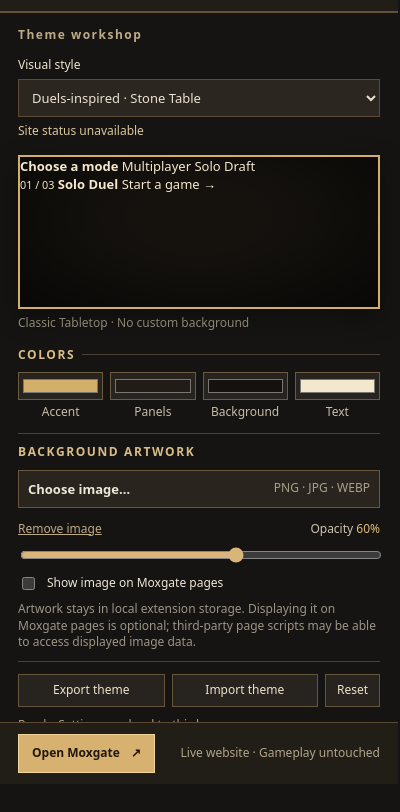
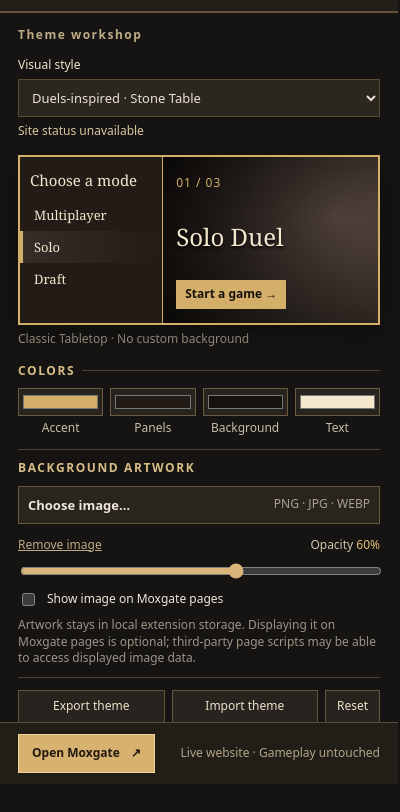
Before and after one commit to JPLuker/MoxgateEnhanced, a browser extension: page popup.html in a window 400 px wide. Shown: the part 60-872 px from the top of the page. Drawn offline with Linux system fonts and the light colour scheme.

Commit message:
Style theme editor preview as the new Duels-style mode menu

```diff
--- a/popup.css
+++ b/popup.css
@@ -19,7 +19,7 @@ main{padding:14px 18px 9px}
 .introline{display:flex;justify-content:space-between;color:#bdaa87;letter-spacing:1.5px;font-size:12px;font-weight:700;margin-bottom:13px}
 .field label{display:block;margin-bottom:6px;color:#f0e5d0;font-size:12px}
 select{height:38px;width:100%;background:#2b2720;border:1px solid #5b4b34;color:#eae1d2;padding:0 9px;border-radius:0}
-.site-preview{height:154px;overflow:hidden;position:relative;isolation:isolate;background:var(--backdrop);color:var(--ink);border:2px solid var(--accent);margin-top:15px;box-shadow:0 8px 25px #0005}
+.site-preview{display:grid;grid-template-columns:40% 60%;height:170px;overflow:hidden;position:relative;isolation:isolate;background:var(--backdrop);color:var(--ink);border:2px solid var(--accent);margin-top:15px;box-shadow:0 8px 25px #0005}
 .site-preview::before{content:"";position:absolute;inset:0;z-index:-1;background-image:var(--custom-image);background-size:cover;background-position:center;opacity:var(--image-opacity);pointer-events:none}
 .site-preview::after{content:"";position:absolute;inset:0;z-index:-1;pointer-events:none;background:radial-gradient(ellipse at 50% 40%,transparent 25%,#0009 100%)}
 .mini-nav{height:28px;display:flex;align-items:center;justify-content:space-between;background:var(--surface);border-bottom:1px solid var(--accent);padding:0 9px;font-size:12px;letter-spacing:1px}
@@ -63,3 +63,13 @@ footer>span{color:#b3a58c;font-size:12px;text-align:right}
 @media(prefers-reduced-motion:reduce){*{transition:none!important}}
 
 #site-diagnostic{display:block;margin:6px 0 0;color:#dac69d;font-size:12px;min-height:16px}
+
+/* Miniature of the actual console-style home menu, not a generic card dashboard. */
+.mini-mode-nav{min-width:0;padding:13px 0;background:var(--surface);border-right:1px solid var(--accent);display:flex;flex-direction:column}
+.mini-mode-nav strong{font:normal 15px Georgia,serif;color:var(--ink);padding:0 10px 9px}
+.mini-mode-nav span{font:13px Georgia,serif;color:var(--ink);padding:7px 11px;border-left:3px solid transparent}
+.mini-mode-nav span.mini-selected{border-left-color:var(--accent);color:var(--ink);background:linear-gradient(90deg,#ffffff15,transparent)}
+.mini-mode-scene{min-width:0;padding:18px 13px 14px;display:flex;flex-direction:column;justify-content:space-between;background:linear-gradient(115deg,#000b,transparent 100%),radial-gradient(ellipse at 80% 35%,#635149,var(--backdrop))}
+.mini-mode-scene small{font-size:12px;color:var(--accent);letter-spacing:1px}
+.mini-mode-scene strong{font:normal 24px Georgia,serif;color:var(--ink);text-shadow:0 2px 3px #000}
+.mini-mode-scene span{display:inline-block;align-self:flex-start;padding:6px 9px;background:var(--accent);color:#17120d;font-weight:700;font-size:12px}
```
